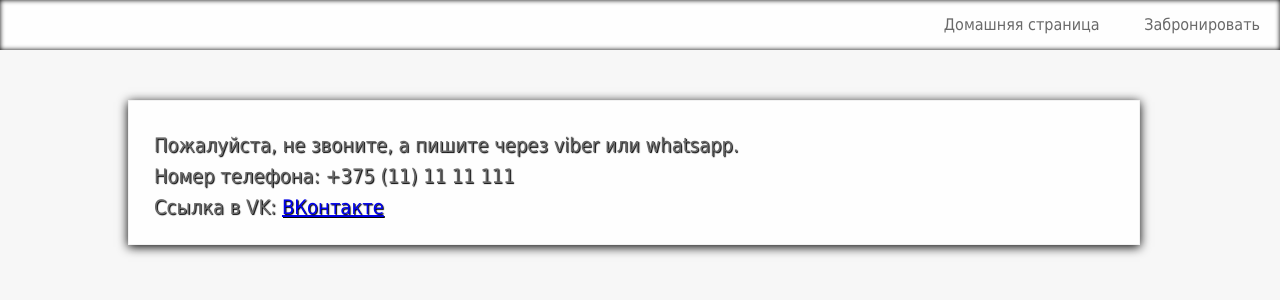
After one commit to Replareq/Eyelasshes, a Django app: page /book/manager_contacts/ in a window 1280 px wide. The commit adds this page. Shown: the top 300 px of the page. Run offline with Django 4.2, Linux system fonts and the light colour scheme.

Commit message:
pre-version-1.01 Added "Manager Contacts" page. "Cancel book" page removed, instead, it was combined with contacts.

```diff
--- /dev/null
+++ b/eyelashes/client/static/client/css/managercontactsstyle.css
@@ -0,0 +1,69 @@
+body{
+    background-color: #F7F7F7;
+}
+
+header, footer{
+    background-color: #FEFEFE;
+    position: relative;
+    width: 100%;
+    height: 50px;
+
+    box-shadow: inset 0 0 5px #000000;
+}
+
+nav{
+    font-family: Tahoma;
+    color: #696969;
+    padding: 15px 0;
+
+    text-align: right;
+}
+
+nav > a {
+    padding: 0 20px;
+    text-decoration: none;
+}
+
+nav > a:link, nav > a:visited{
+    color: #696969;
+}
+
+nav > a:hover{
+    color: #FF5555;
+}
+
+#blockContacts{
+    background-color: #F7F7F7;
+    position: relative;
+    width: 100%;
+
+    padding: 50px 0;
+}
+
+.contacts{
+    background-color: #FEFEFE;
+    border: solid 1px #f2f2f2;
+    box-shadow: 0 2px 10px #000;
+
+    position: relative;
+
+    width: 75%;
+    left: 10%;
+    top: 10%;
+
+    padding: 25px;
+}
+
+.contacts > p{
+    font-family: Tahoma;
+    font-size: 20px;
+    color: #696969;
+
+    text-shadow: 1px 1px 1px #020202;
+
+    padding: 7px 0 0 0;
+}
+
+footer > nav{
+    text-align: left;
+}
--- a/eyelashes/client/templates/client/book.html
+++ b/eyelashes/client/templates/client/book.html
@@ -14,8 +14,7 @@
 <header>
     <nav>
         <a href="{% url 'home' %}">Домашняя страница</a>
-        <a href="">Отменить бронирование</a>
-        <a href="">Контакты с менеджером</a>
+        <a href="{% url 'manager_contacts' %}">Контакты с менеджером</a>
     </nav>
 </header>
 <div class="booking">
@@ -68,6 +67,9 @@
     </div>
 
 </div>
+<div class="postscriptum">
+    <p class="paragraph_ps">* Чтобы отменить запись, свяжитесь с <a href="{% url 'manager_contacts' %}">менеджером</a> по viber или whatsapp.
+</div>
 <footer>
     <nav>
         <a href="/admin/">Для администратора</a>
--- /dev/null
+++ b/eyelashes/client/templates/client/manager_contacts.html
@@ -0,0 +1,28 @@
+{% extends 'client/base.html' %}
+{% load static %}
+{% block tittle %} {{the_tittle}} {% endblock %}
+{% block stylelink %}
+<link rel="stylesheet" href="{% static 'client/css/managercontactsstyle.css' %}">
+{% endblock %}
+{% block body %}
+<header>
+    <nav>
+        <a href="{% url 'home' %}">Домашняя страница</a>
+        <a href="{% url 'book' 'now' %}">Забронировать</a>
+    </nav>
+</header>
+<div id="blockContacts">
+    <div class="contacts">
+        <p>Пожалуйста, не звоните, а пишите через viber или whatsapp.</p>
+        <p>Номер телефона: +375 (11) 11 11 111 </p>
+        <p>Ссылка в VK: <a href="https://vk.com/">ВКонтакте</a></p>
+    </div>
+</div>
+
+<!--<footer>
+    <nav>
+        <a href="/admin/">Для администратора</a>
+        <a href="{% url 'manager_page' %}">Для менеджера</a>
+    </nav>
+</footer>-->
+{% endblock %}
--- a/eyelashes/client/urls.py
+++ b/eyelashes/client/urls.py
@@ -4,6 +4,7 @@ from . import views
 urlpatterns = [
     path('book/<str:user_month>', views.book, name="book"),
     path('book/filling/', views.filling_book, name="filling_book"),
+    path('book/manager_contacts/', views.manager_contacts, name="manager_contacts"),
     path('manager/loging_in/', views.manager_logged_in, name="manager_loging_in"),
     path('manager/loging_out/', views.manager_logged_out, name="manager_loging_out"),
     path('manager/add_client/', views.manager_add_client, name="manager_add_client"),
--- a/eyelashes/client/views.py
+++ b/eyelashes/client/views.py
@@ -119,6 +119,11 @@ def filling_book(request: HttpRequest) -> HttpResponse:
 
         except ObjectDoesNotExist:
             return HttpResponse(f"ERROR, ObjectDoesNotExist {cur_day}.{cur_month}.{cur_year} {cur_time}. POST METHOD")
+
+
+def manager_contacts(request: HttpRequest) -> HttpResponse:
+    the_tittle = "Контакты с менеджером"
+    return render(request, "client/manager_contacts.html", context={"the_tittle": the_tittle,})
 
 
 def manager_logged_in(request: HttpRequest) -> HttpResponse:
```
Also changed, not shown: eyelashes/client/static/client/css/bookstyle.css (+26 -0 lines).
